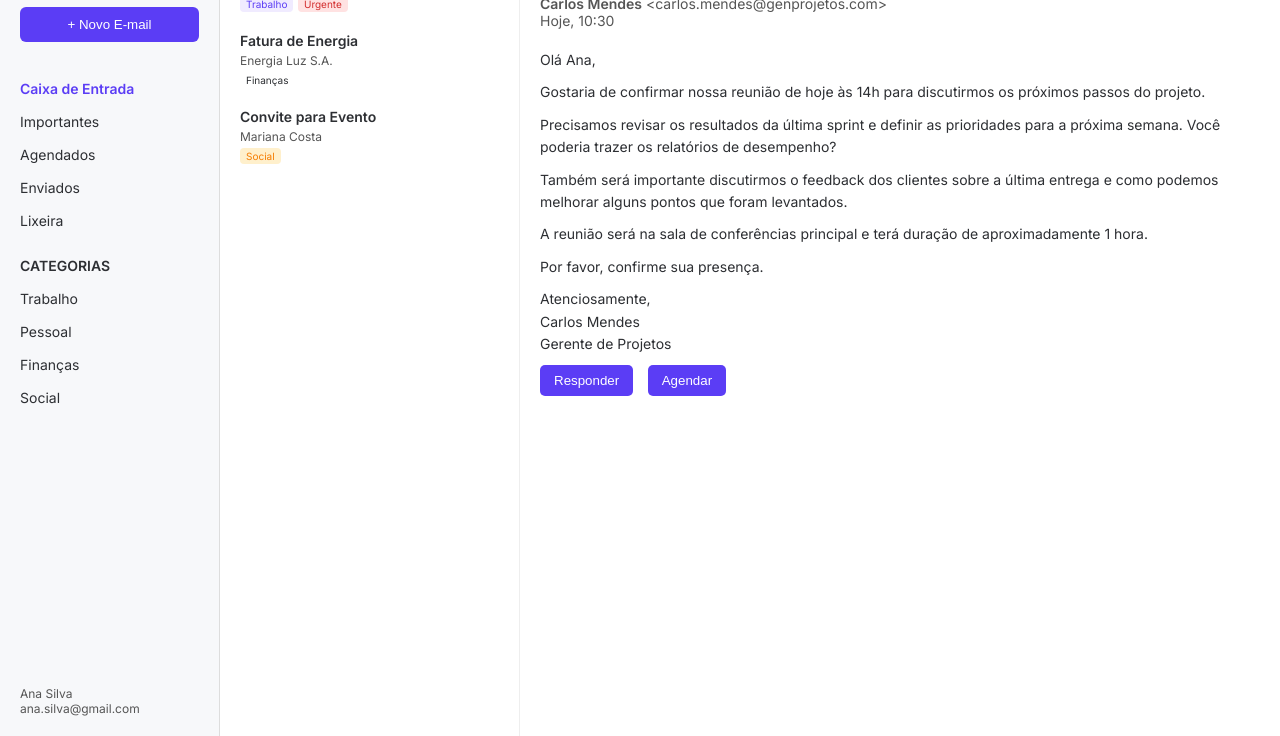
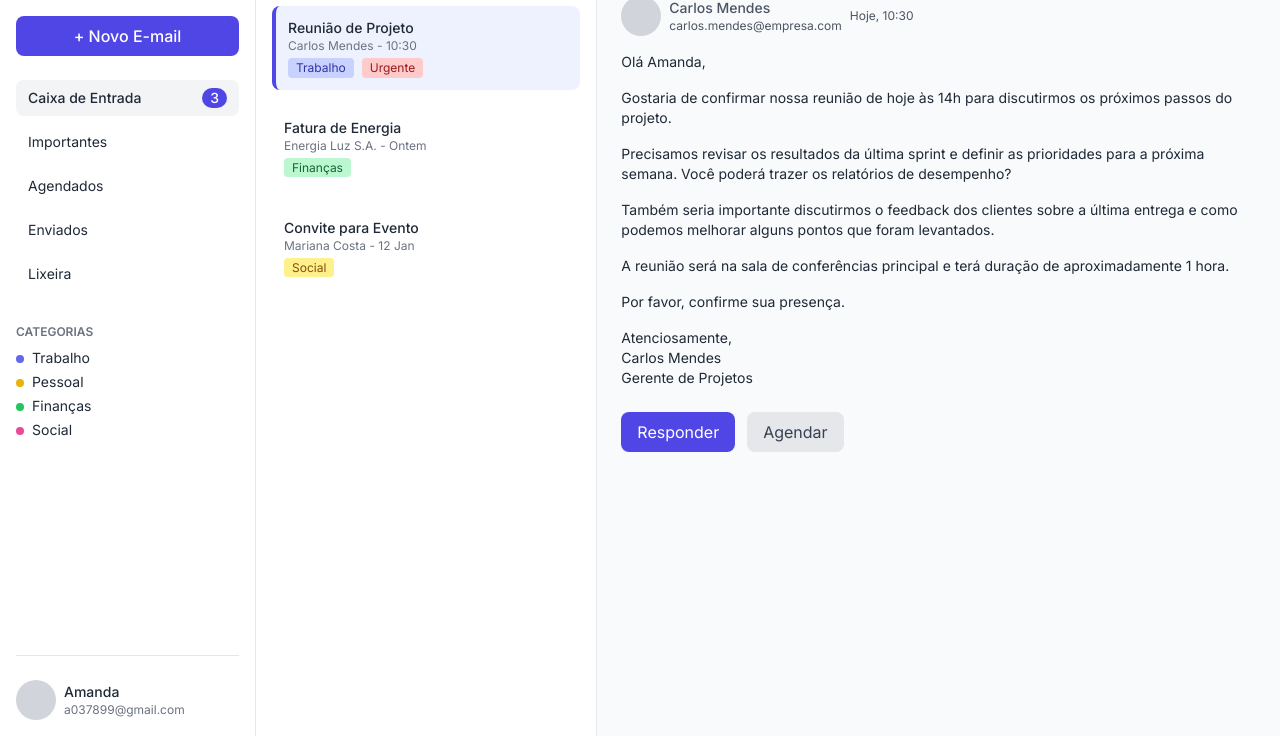
Before and after one commit to pandd4/Geni---Interface-de-Webmail, a plain HTML site: page index.html in a window 1280 px wide. Shown: the part 64-800 px from the top of the page. Drawn offline with nearby package versions, Linux system fonts and the light colour scheme.

Commit message:
Update index.html

```diff
--- a/index.html
+++ b/index.html
@@ -1,180 +1,123 @@
 <!DOCTYPE html>
 <html lang="pt-br">
 <head>
-  <meta charset="UTF-8">
-  <meta name="viewport" content="width=device-width, initial-scale=1.0">
-  <title>Geni - Webmail</title>
-  <link href="https://fonts.googleapis.com/css2?family=Inter:wght@400;600&display=swap" rel="stylesheet">
+  <meta charset="UTF-8" />
+  <meta name="viewport" content="width=device-width, initial-scale=1.0" />
+  <title>Geni - Assistente de E-mail</title>
+  <script src="https://cdn.tailwindcss.com"></script>
+  <link rel="preconnect" href="https://fonts.googleapis.com">
+  <link rel="preconnect" href="https://fonts.gstatic.com" crossorigin>
+  <link href="https://fonts.googleapis.com/css2?family=Inter:wght@400;500;600;700&display=swap" rel="stylesheet">
   <style>
-    * { margin: 0; padding: 0; box-sizing: border-box; }
-    body {
-      font-family: 'Inter', sans-serif;
-      display: flex;
-      height: 100vh;
-      color: #2D2F33;
-    }
-    aside {
-      width: 220px;
-      background: #F7F8FA;
-      padding: 20px;
-      border-right: 1px solid #DDD;
-    }
-    .logo {
-      font-weight: bold;
-      font-size: 18px;
-      margin-bottom: 30px;
-    }
-    .btn-novo {
-      display: block;
-      width: 100%;
-      background: #5B3DF5;
-      color: white;
-      padding: 10px;
-      border: none;
-      border-radius: 6px;
-      text-align: center;
-      margin-bottom: 30px;
-    }
-    .menu h4 {
-      font-size: 14px;
-      margin-top: 20px;
-      margin-bottom: 8px;
-    }
-    .menu ul {
-      list-style: none;
-    }
-    .menu li {
-      padding: 8px 0;
-      font-size: 14px;
-      cursor: pointer;
-    }
-    .menu li.active {
-      font-weight: bold;
-      color: #5B3DF5;
-    }
-    main {
-      flex: 1;
-      display: flex;
-    }
-    .inbox {
-      width: 300px;
-      border-right: 1px solid #EEE;
-      padding: 20px;
-    }
-    .email-item {
-      margin-bottom: 20px;
-      cursor: pointer;
-    }
-    .email-item h4 {
-      font-size: 14px;
-      margin-bottom: 4px;
-    }
-    .email-item p {
-      font-size: 12px;
-      color: #555;
-    }
-    .tag {
-      display: inline-block;
-      padding: 2px 6px;
-      border-radius: 4px;
-      font-size: 10px;
-      margin-top: 4px;
-    }
-    .tag.trabalho { background: #F0EBFF; color: #5B3DF5; }
-    .tag.urgente { background: #FFE2E2; color: #D32F2F; }
-    .tag.social { background: #FFF0CC; color: #F57C00; }
-
-    .email-viewer {
-      flex: 1;
-      padding: 20px;
-    }
-    .email-viewer h2 {
-      margin-bottom: 10px;
-    }
-    .email-viewer .meta {
-      font-size: 14px;
-      color: #555;
-      margin-bottom: 20px;
-    }
-    .email-viewer p {
-      font-size: 14px;
-      line-height: 1.6;
-      margin-bottom: 10px;
-    }
-    .email-viewer .actions button {
-      margin-right: 10px;
-      background: #5B3DF5;
-      color: white;
-      border: none;
-      padding: 8px 14px;
-      border-radius: 5px;
-      cursor: pointer;
-    }
+    body { font-family: 'Inter', sans-serif; }
   </style>
 </head>
-<body>
-  <aside>
-    <div class="logo">⚡ Geni</div>
-    <button class="btn-novo">+ Novo E-mail</button>
-    <div class="menu">
-      <ul>
-        <li class="active">Caixa de Entrada</li>
-        <li>Importantes</li>
-        <li>Agendados</li>
-        <li>Enviados</li>
-        <li>Lixeira</li>
+<body class="bg-gray-50 text-gray-800">
+  <div class="flex h-screen">
+    <!-- Sidebar -->
+    <aside class="w-64 bg-white border-r border-gray-200 p-4 flex flex-col">
+      <div class="flex items-center space-x-2 mb-6">
+        <div class="bg-indigo-600 text-white p-2 rounded-full">
+          <svg class="w-6 h-6" fill="none" stroke="currentColor" stroke-width="2" viewBox="0 0 24 24">
+            <path stroke-linecap="round" stroke-linejoin="round" d="M12 4v16m8-8H4" />
+          </svg>
+        </div>
+        <span class="text-xl font-semibold">Geni</span>
+      </div>
+
+      <button class="bg-indigo-600 text-white px-4 py-2 rounded-lg font-medium mb-6 hover:bg-indigo-700">
+        + Novo E-mail
+      </button>
+
+      <nav class="flex-1">
+        <ul class="space-y-2 text-sm">
+          <li><a href="#" class="flex items-center justify-between px-3 py-2 rounded-lg bg-gray-100 font-medium">Caixa de Entrada <span class="bg-indigo-600 text-white rounded-full px-2">3</span></a></li>
+          <li><a href="#" class="block px-3 py-2 hover:bg-gray-100 rounded-lg">Importantes</a></li>
+          <li><a href="#" class="block px-3 py-2 hover:bg-gray-100 rounded-lg">Agendados</a></li>
+          <li><a href="#" class="block px-3 py-2 hover:bg-gray-100 rounded-lg">Enviados</a></li>
+          <li><a href="#" class="block px-3 py-2 hover:bg-gray-100 rounded-lg">Lixeira</a></li>
         </ul>
-      <h4>CATEGORIAS</h4>
-      <ul>
-        <li>Trabalho</li>
-        <li>Pessoal</li>
-        <li>Finanças</li>
-        <li>Social</li>
+
+        <div class="mt-8">
+          <p class="text-xs text-gray-500 uppercase mb-2 font-semibold">Categorias</p>
+          <ul class="space-y-1 text-sm">
+            <li><span class="inline-block w-2 h-2 rounded-full bg-indigo-500 mr-2"></span>Trabalho</li>
+            <li><span class="inline-block w-2 h-2 rounded-full bg-yellow-500 mr-2"></span>Pessoal</li>
+            <li><span class="inline-block w-2 h-2 rounded-full bg-green-500 mr-2"></span>Finanças</li>
+            <li><span class="inline-block w-2 h-2 rounded-full bg-pink-500 mr-2"></span>Social</li>
           </ul>
         </div>
-    <div style="position:absolute; bottom: 20px; font-size: 12px; color: #555;">
-      Ana Silva<br>ana.silva@gmail.com
+      </nav>
+
+      <div class="mt-auto flex items-center space-x-2 pt-6 border-t">
+        <div class="w-10 h-10 bg-gray-300 rounded-full"></div>
+        <div>
+          <p class="text-sm font-medium">Amanda</p>
+          <p class="text-xs text-gray-500">a037899@gmail.com</p>
+        </div>
       </div>
     </aside>
 
-  <main>
-    <div class="inbox">
-      <div class="email-item">
-        <h4>Reunião de Projeto</h4>
-        <p>Carlos Mendes</p>
-        <span class="tag trabalho">Trabalho</span>
-        <span class="tag urgente">Urgente</span>
+    <!-- Main content -->
+    <main class="flex-1 flex overflow-hidden">
+      <!-- Email list -->
+      <div class="w-1/3 bg-white border-r border-gray-200 p-4 overflow-y-auto">
+        <div class="flex items-center mb-4">
+          <input type="text" placeholder="Pesquisar e-mails..." class="w-full px-3 py-2 border border-gray-300 rounded-lg text-sm" />
         </div>
-      <div class="email-item">
-        <h4>Fatura de Energia</h4>
-        <p>Energia Luz S.A.</p>
-        <span class="tag finanças">Finanças</span>
-      </div>
-      <div class="email-item">
-        <h4>Convite para Evento</h4>
-        <p>Mariana Costa</p>
-        <span class="tag social">Social</span>
+
+        <div class="space-y-4">
+          <div class="bg-indigo-50 p-3 rounded-lg border-l-4 border-indigo-600 cursor-pointer">
+            <p class="text-sm font-medium">Reunião de Projeto</p>
+            <p class="text-xs text-gray-500">Carlos Mendes - 10:30</p>
+            <div class="flex space-x-2 mt-1 text-xs">
+              <span class="bg-indigo-200 text-indigo-800 px-2 py-0.5 rounded">Trabalho</span>
+              <span class="bg-red-200 text-red-800 px-2 py-0.5 rounded">Urgente</span>
             </div>
           </div>
 
-    <div class="email-viewer">
-      <h2>Reunião de Projeto</h2>
-      <div class="meta">
-        <strong>Carlos Mendes</strong> &lt;carlos.mendes@genprojetos.com&gt;<br>
-        Hoje, 10:30
+          <div class="p-3 rounded-lg hover:bg-gray-100 cursor-pointer">
+            <p class="text-sm font-medium">Fatura de Energia</p>
+            <p class="text-xs text-gray-500">Energia Luz S.A. - Ontem</p>
+            <span class="bg-green-200 text-green-800 px-2 py-0.5 text-xs rounded">Finanças</span>
           </div>
-      <p>Olá Ana,</p>
+
+          <div class="p-3 rounded-lg hover:bg-gray-100 cursor-pointer">
+            <p class="text-sm font-medium">Convite para Evento</p>
+            <p class="text-xs text-gray-500">Mariana Costa - 12 Jan</p>
+            <span class="bg-yellow-200 text-yellow-800 px-2 py-0.5 text-xs rounded">Social</span>
+          </div>
+        </div>
+      </div>
+
+      <!-- Email view -->
+      <div class="flex-1 p-6 overflow-y-auto">
+        <h2 class="text-xl font-semibold mb-2">Reunião de Projeto</h2>
+        <div class="flex items-center space-x-2 text-sm text-gray-600 mb-4">
+          <div class="w-10 h-10 bg-gray-300 rounded-full"></div>
+          <div>
+            <p class="font-medium">Carlos Mendes</p>
+            <p class="text-xs">carlos.mendes@empresa.com</p>
+          </div>
+          <span class="ml-auto text-xs">Hoje, 10:30</span>
+        </div>
+
+        <div class="text-sm space-y-4">
+          <p>Olá Amanda,</p>
           <p>Gostaria de confirmar nossa reunião de hoje às 14h para discutirmos os próximos passos do projeto.</p>
-      <p>Precisamos revisar os resultados da última sprint e definir as prioridades para a próxima semana. Você poderia trazer os relatórios de desempenho?</p>
-      <p>Também será importante discutirmos o feedback dos clientes sobre a última entrega e como podemos melhorar alguns pontos que foram levantados.</p>
+          <p>Precisamos revisar os resultados da última sprint e definir as prioridades para a próxima semana. Você poderá trazer os relatórios de desempenho?</p>
+          <p>Também seria importante discutirmos o feedback dos clientes sobre a última entrega e como podemos melhorar alguns pontos que foram levantados.</p>
           <p>A reunião será na sala de conferências principal e terá duração de aproximadamente 1 hora.</p>
           <p>Por favor, confirme sua presença.</p>
-      <p>Atenciosamente,<br>Carlos Mendes<br>Gerente de Projetos</p>
-      <div class="actions">
-        <button>Responder</button>
-        <button>Agendar</button>
+          <p>Atenciosamente,<br/>Carlos Mendes<br/>Gerente de Projetos</p>
+        </div>
+
+        <div class="mt-6 flex space-x-3">
+          <button class="bg-indigo-600 text-white px-4 py-2 rounded-lg hover:bg-indigo-700">Responder</button>
+          <button class="bg-gray-200 text-gray-700 px-4 py-2 rounded-lg hover:bg-gray-300">Agendar</button>
         </div>
       </div>
     </main>
+  </div>
 </body>
 </html>
```
Lines whose indentation alone changed are shown as unchanged.
